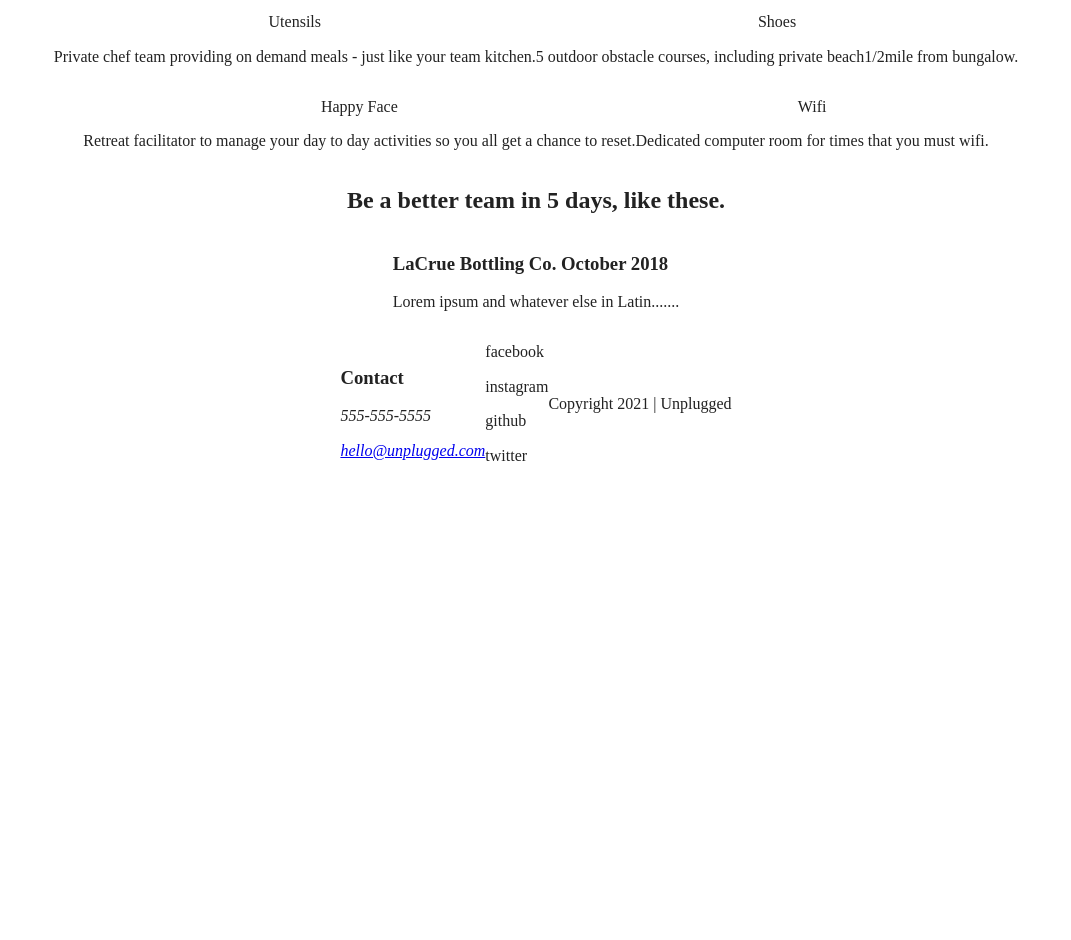
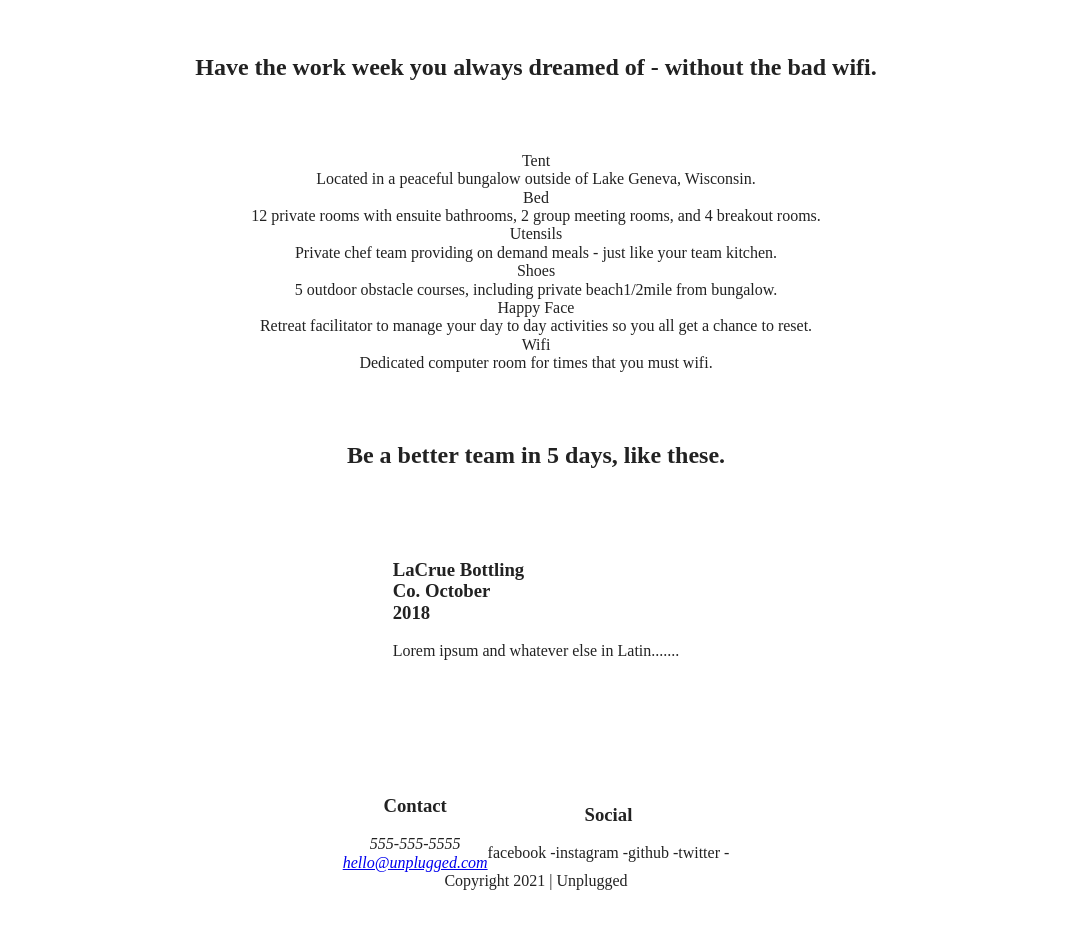
Before and after one commit to greglucemusic/unplugged-retreat, a website built with Parcel: page index.html in a window 1280 px wide. Shown: the part 394-1334 px from the top of the page, without its empty margins (104-1175 px from the left). Before the commit the page ends 875 px from the top, so only its background shows below. Built offline with nearby package versions, Linux system fonts and the light colour scheme.

Commit message:
Widths and Margins Added

```diff
--- a/css/main.css
+++ b/css/main.css
@@ -87,6 +87,12 @@ textarea {
    Author's custom styles
    ========================================================================== */
 
+.content-wrapper {
+   width: 90%;
+   margin: 50px 0;
+}
+
+
 /*---------- Base Header - Footer Styles ------*/
 
 header,
@@ -98,7 +104,7 @@ footer {
 }
 
 header {
-
+  padding: 15px 0;
 }
 
 header .content-wrapper {
@@ -106,18 +112,24 @@ header .content-wrapper {
   justify-content: center;
   align-items: center;
   flex-flow: row wrap;
+  margin: 0;
 }
 
 header figure {
-
+  display: flex;
+  justify-content: center;
+  align-items: center;
 }
 
 .header-divider {
-
+  width:100%;
+  height: 1px;
+  border-top: 1px solid #c5c5c5;
 }
 
 
 header nav {
+  width: 60%;
   display: flex;
   justify-content: center;
   align-items: center;
@@ -131,10 +143,16 @@ header nav ul {
 }
 
 footer .content-wrapper {
+  width: 55%;
+  margin: 50px 0;
   display: flex;
   justify-content: center;
   align-items: center;
-    flex-flow: row wrap;
+  flex-flow: column nowrap;
+}
+
+footer p {
+  margin: 0;
 }
 
 .footer-content {
@@ -145,7 +163,10 @@ footer .content-wrapper {
 }
 
 .contact {
-
+  display: flex;
+  justify-content: center;
+  align-items: center;
+  flex-flow: column nowrap;
 }
 
 .contact h3 {
@@ -153,15 +174,24 @@ footer .content-wrapper {
 }
 
 .contact address {
-
+  display: flex;
+  justify-content: center;
+  align-items: center;
+  flex-flow: column nowrap;
 }
 
 .social {
-
+  display: flex;
+  justify-content: center;
+  align-items: center;
+  flex-flow: column nowrap;
 }
 
 .social-icons {
-
+  display: flex;
+  justify-content: center;
+  align-items: center;
+  flex-flow: row nowrap;
 }
 .copyright {
   display: flex;
@@ -217,6 +247,10 @@ aside .inputs {
     flex-flow: column nowrap;
 }
 
+.features p {
+  margin: 0;
+}
+
 .features h2 {
     display: flex;
     justify-content: flex-start;
@@ -228,6 +262,7 @@ aside .inputs {
     justify-content: center;
     align-items: center;
     flex-flow: row wrap;
+    width: 55%;
 }
 
 .features p {
@@ -269,8 +304,11 @@ aside .inputs {
     flex-flow: row wrap;
 }
 
-.reviews .lacrue {
-
+.lacrue h3 {
+  display: flex;
+  justify-content: flex-start;
+  align-items: center;
+  width: 48%;
 }
 
 /*--------------- About Page Styles ----------*/
--- a/index.html
+++ b/index.html
@@ -121,18 +121,18 @@
               </address>
             </div>
             <div class="social">
+              <h3>Social</h3>
                 <div class="social-icons">
-                    <p>facebook<a href="https://www.facebook.com/yoursite" target="_blank"></a></p>
-                    <p>instagram<a href="https://www.instgram.com/yoursite" target="_blank"></a></p>
-                    <p>github<a href="https://www.github.com/yoursite" target="_blank"></a></p>
-                    <p>twitter<a href="https://www.twitter.com/yoursite" target="_blank"></a></p>
+                    <p>facebook -<a href="https://www.facebook.com/yoursite" target="_blank"></a></p>
+                    <p>instagram -<a href="https://www.instgram.com/yoursite" target="_blank"></a></p>
+                    <p>github -<a href="https://www.github.com/yoursite" target="_blank"></a></p>
+                    <p>twitter -<a href="https://www.twitter.com/yoursite" target="_blank"></a></p>
                 </div>
             </div>
-        </div> <!-- footer content ends -->
-    </div> <!--footer content-wrapper ends-->
-
-    <div class="copyright">
-      <p>Copyright 2021 | Unplugged</p>
+        </div>
+      <div class="copyright">
+        <p>Copyright 2021 | Unplugged</p>
+      </div>
     </div>
   </footer>
 
```
Also changed, not shown: about/index.html (+9 -9 lines), faq/index.html (+7 -7 lines). Lines whose indentation alone changed are shown as unchanged.
